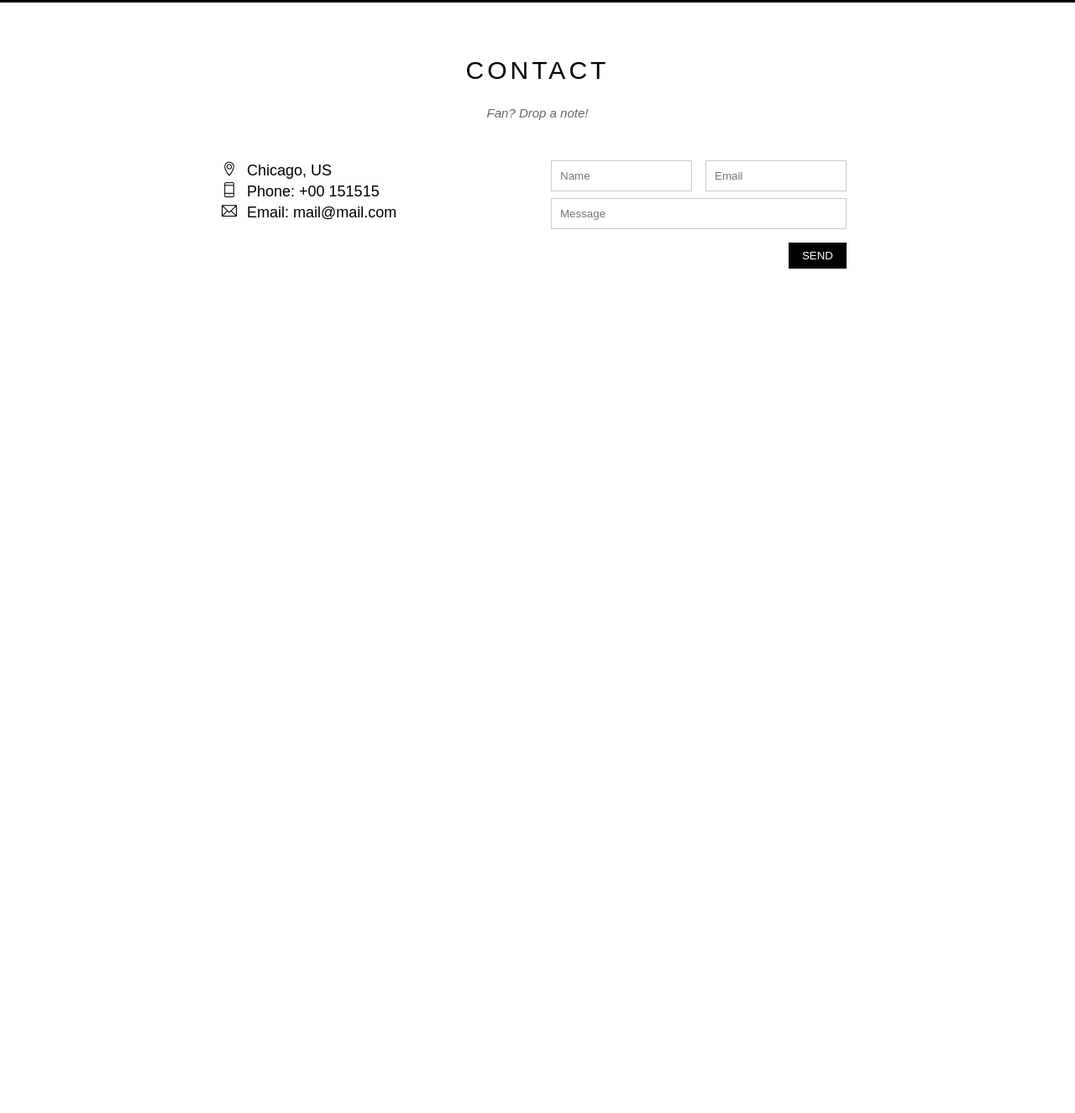
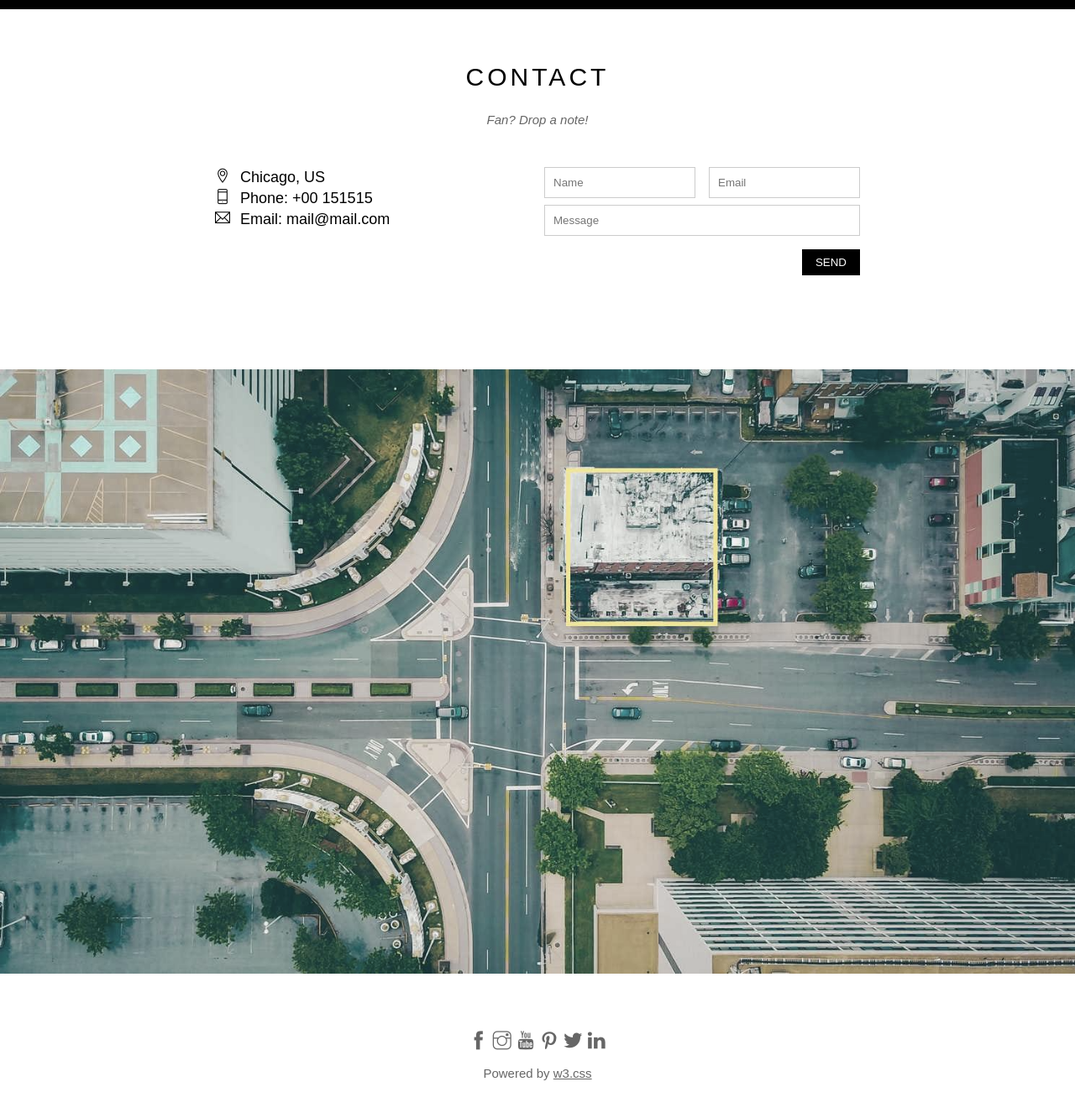
Before and after one commit to LuuHiep1804/Web-The-Band, a plain HTML site: page index.html in a window 1280 px wide. Shown: the part 2160-3486 px from the top of the page at 84% size. Before the commit the page ends 2592 px from the top, so only its background shows below. Drawn offline with Linux system fonts and the light colour scheme.

Commit message:
add footer

```diff
--- a/assets/css/style.css
+++ b/assets/css/style.css
@@ -38,8 +38,8 @@ html {
 }
 
 .row {
-    margin-left: 0;
-    margin-right: 0;
+    margin-left: -8px;
+    margin-right: -8px;
 }
 
 .row::after {
@@ -284,6 +284,7 @@ và thẻ li con trực tiếp của thẻ ul có id = nav */
 
 .place-list {
     padding: 32px 8px;
+    margin: 0 -16px;
 }
 
 .place-item {
@@ -378,6 +379,36 @@ và thẻ li con trực tiếp của thẻ ul có id = nav */
 
 /* End Contact */
 
+.map {
+    width: 100%;
+    filter: grayscale(50%);
+}
+
 #footer {
+    padding: 64px 16px;
+    text-align: center;
+}
 
+#footer .social {
+    font-size: 22px;
 }
+
+#footer .social a {
+    color: rgba(0, 0, 0, 0.6);
+    text-decoration: none;
+}
+
+#footer .social a:hover,
+#footer .copyright a:hover {
+    color: rgba(0, 0, 0, 0.4);
+}
+
+#footer .copyright {
+    font-size: 15px;
+    margin: 15px 0;
+    color:rgba(0, 0, 0, 0.6);
+}
+
+#footer .copyright a {
+    color: rgba(0, 0, 0, 0.6);
+}
--- a/index.html
+++ b/index.html
@@ -72,9 +72,9 @@
 
             <!-- Tour section-->
             <div class="tour-section">
-                <div class="content-section text-center">
-                    <h2 class="section-heading text-white">TUOR DATES</h2>
-                    <p class="section-sub-heading text-white">Remember to book your tickets!</p>
+                <div class="content-section">
+                    <h2 class="section-heading text-white text-center">TUOR DATES</h2>
+                    <p class="section-sub-heading text-white text-center">Remember to book your tickets!</p>
                     <!-- Tickets list-->
                     <ul class="tickets-list">
                         <li>September <span class="sold-out text-center">Sold out</span></li>
@@ -82,7 +82,7 @@
                         <li>November <span class="quantity text-center">3</span></li>
                     </ul>
                     <!-- Places list-->
-                    <div class="row place-list">
+                    <div class="place-list">
                         <div class="col col-third place-item">
                             <img src="./assets/img/places/place1.jpg" alt="NewYork" class="place-img">
                             <div class="place-body">
@@ -149,13 +149,20 @@
                     </div>
                 </div>
             </div>
+            <!-- Map -->
+            <img src="./assets/img/map.jpg" alt="" class="map">
         </div>
-
-
         <div id="footer">
-
+            <div class="social">
+                <a href=""><i class="ti-facebook"></i></a>
+                <a href=""><i class="ti-instagram"></i></a>
+                <a href=""><i class="ti-youtube"></i></a>
+                <a href=""><i class="ti-pinterest"></i></a>
+                <a href=""><i class="ti-twitter-alt"></i></a>
+                <a href=""><i class="ti-linkedin"></i></a>
+            </div>
+            <p class="copyright">Powered by <a href="">w3.css</a></p>
         </div>
-
     </div>
 </body>
 </html>
```
Also changed, not shown: assets/img/map.jpg (added).
